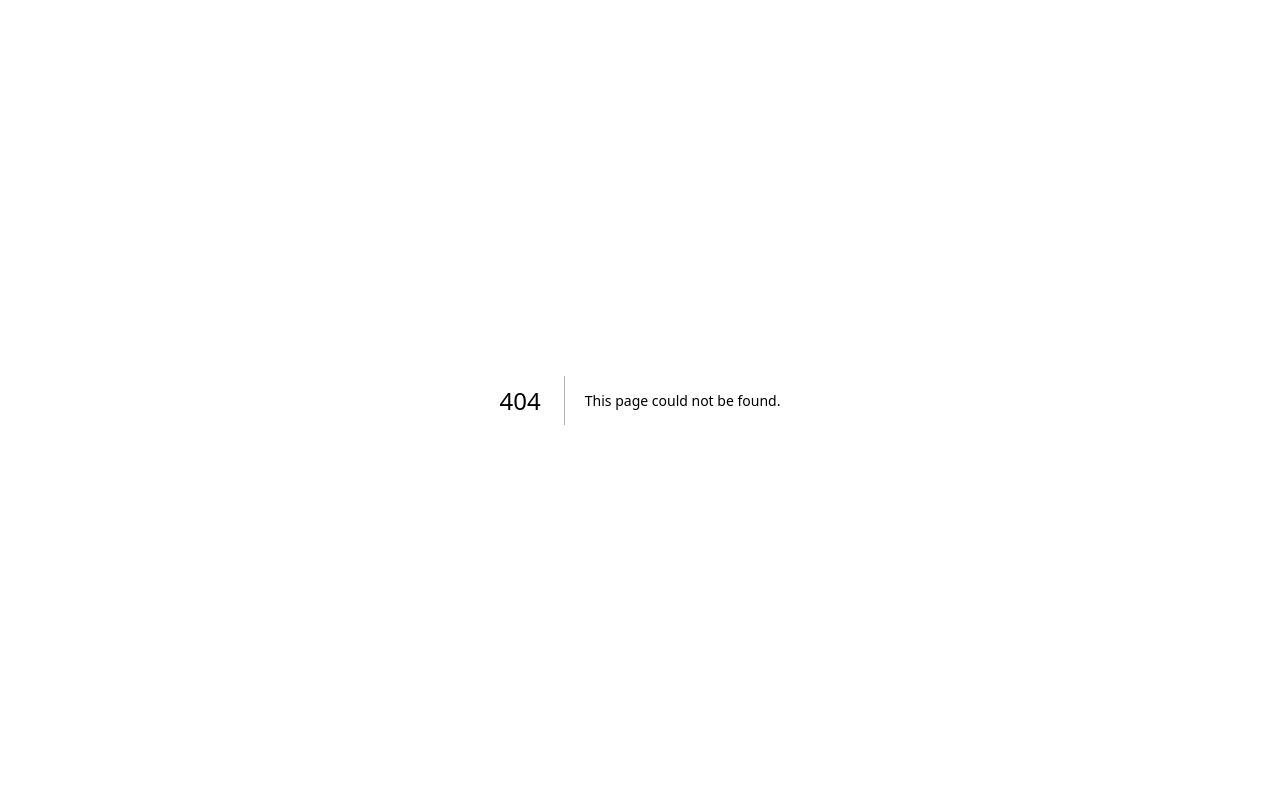
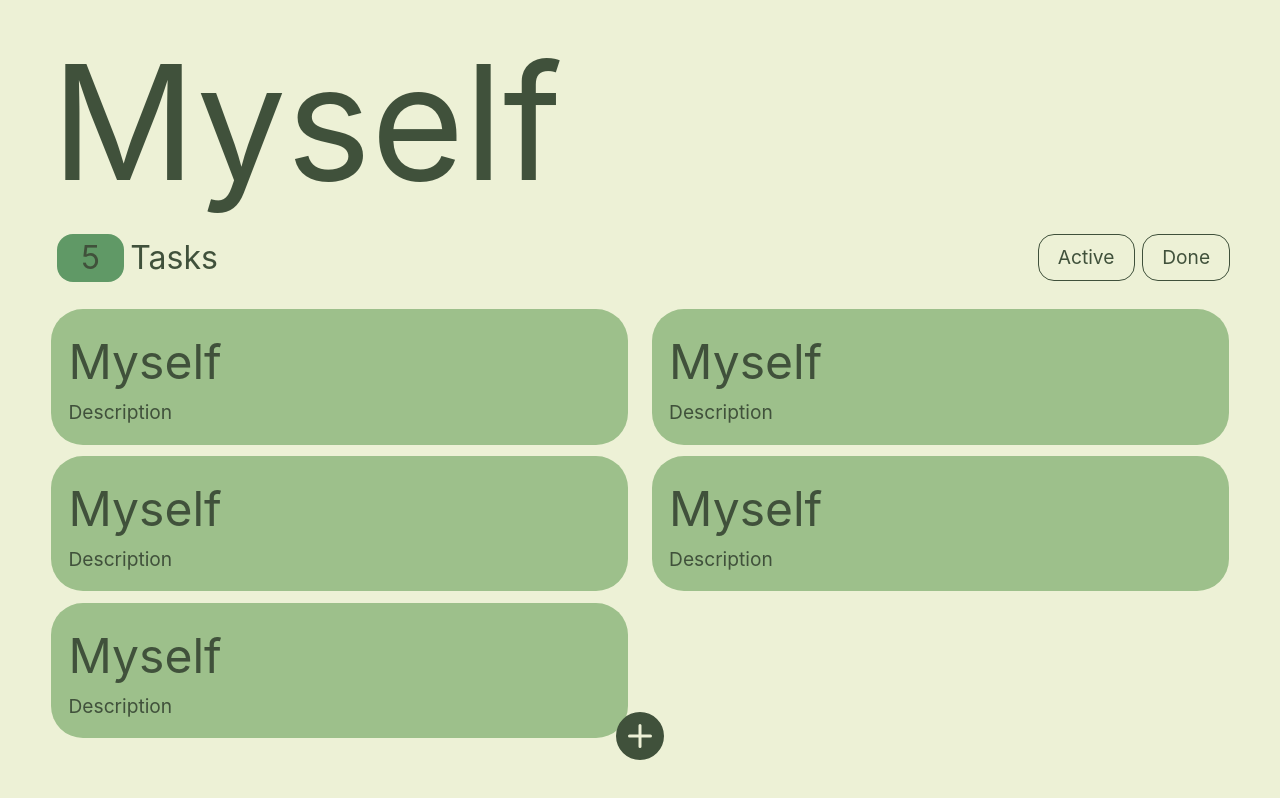
Before and after one commit to kokoblack/todo, a Next.js app: page /todo in a window 1280 px wide. Before the commit this address had no page. Built offline with nearby package versions, Linux system fonts and the light colour scheme.

Commit message:
add todo and detailed page

```diff
--- a/pages/index.tsx
+++ b/pages/index.tsx
@@ -1,6 +1,5 @@
 import { Flex, Spacer, Box, Text, Grid, Input, Button } from "@chakra-ui/react";
 import { BsPlusCircleFill, BsThreeDots } from "react-icons/bs";
-import { HiOutlinePlusSm } from "react-icons/hi";
 import { useState } from "react";
 
 const Home = () => {
@@ -39,6 +38,7 @@ const Home = () => {
           fontSize={{ base: "20vw", sm: "16vw", lg: "10rem" }}
           lineHeight={{ base: "18vw", sm: "13vw", lg: "8rem" }}
           mb="3rem"
+          mt='2rem'
         >
           Good <br /> {checkHour()}
         </Box>
@@ -61,7 +61,6 @@ const Home = () => {
         </Flex>
 
         <Flex
-          flex="flex"
           justifyContent="start"
           alignItems="center"
           gap="1rem"
--- /dev/null
+++ b/pages/todo.tsx
@@ -0,0 +1,154 @@
+import { Flex, Spacer, Box, Text, Grid, Input, Button } from "@chakra-ui/react";
+import { BsPlusCircleFill } from "react-icons/bs";
+import { useState } from "react";
+
+const todo = () => {
+  const [addTask, setAddTask] = useState(false);
+
+  return (
+    <>
+      <Box
+        px="4%"
+        py="2%"
+        bgColor="#EDF1D6"
+        color="#40513B"
+        maxW="1440px"
+        mx="auto"
+      >
+        <Box
+          fontSize={{ base: "20vw", sm: "16vw", lg: "10rem" }}
+          lineHeight={{ base: "18vw", sm: "13vw", lg: "8rem" }}
+          mb="3rem"
+          mt="2rem"
+        >
+          Myself
+        </Box>
+
+        <Flex
+          justifyContent="start"
+          alignItems="center"
+          px=".5%"
+          fontSize={{ base: "7vw", sm: "2rem" }}
+          color="#40513B"
+        >
+          <Flex justifyContent="start" alignItems="center" gap="4%">
+            <Text
+              fontSize={{ base: "6vw", sm: "2rem" }}
+              bgColor="#609966"
+              px={{ base: "6vw", sm: "1.5rem" }}
+              py={{ base: ".7vw", sm: "0" }}
+              borderLeftRadius={{ base: "4vw", sm: "2xl" }}
+              borderRightRadius={{ base: "4vw", sm: "2xl" }}
+            >
+              5
+            </Text>
+            <Text>Tasks</Text>
+          </Flex>
+          <Spacer />
+          <Flex justifyContent="start" alignItems="center" gap="4%">
+            <Box
+              fontSize={{ base: "5vw", sm: "1.2rem" }}
+              bgColor="#EDF1D6"
+              px={{ base: "4vw", sm: "1.2rem" }}
+              py={{ base: "1vw", sm: ".5rem" }}
+              borderLeftRadius={{ base: "2vw", sm: "2xl" }}
+              borderRightRadius={{ base: "2vw", sm: "2xl" }}
+              borderColor="#609966"
+              border="1px"
+              _hover={{ bgColor: "#609969" }}
+              cursor="pointer"
+            >
+              Active
+            </Box>
+            <Box
+              fontSize={{ base: "5vw", sm: "1.2rem" }}
+              bgColor="#EDF1D6"
+              px={{ base: "4vw", sm: "1.2rem" }}
+              py={{ base: "1vw", sm: ".5rem" }}
+              borderLeftRadius={{ base: "2vw", sm: "2xl" }}
+              borderRightRadius={{ base: "2vw", sm: "2xl" }}
+              borderColor="#609966"
+              border="1px"
+              _hover={{ bgColor: "#609969" }}
+              cursor="pointer"
+            >
+              Done
+            </Box>
+          </Flex>
+        </Flex>
+
+        <Grid
+          templateColumns={{ base: "1fr", lg: "1fr 1fr" }}
+          placeItems="center"
+          columnGap="2%"
+          mt="1rem"
+        >
+          {[1, 2, 3, 4, 5].map((todo: number) => (
+            <Box
+              key={todo}
+              w="100%"
+              mt="2%"
+              borderLeftRadius={{ base: "8vw", sm: "2rem" }}
+              borderRightRadius={{ base: "8vw", sm: "2rem" }}
+              bgColor="#9DC08B"
+              p={{ base: "6%", sm: "3%" }}
+            >
+              <Text fontSize={{ base: "8vw", sm: "3rem" }}>Myself</Text>
+              <Text fontSize={{ base: "4vw", sm: "1.2rem" }}>Description</Text>
+            </Box>
+          ))}
+        </Grid>
+
+        {!addTask && (
+          <Box
+            onClick={() => setAddTask(true)}
+            position="fixed"
+            bottom="5%"
+            left="50%"
+            ml={{ base: "-5vw", sm: "-1.5rem" }}
+            fontSize={{ base: "10vw", sm: "3rem" }}
+            cursor="pointer"
+          >
+            <BsPlusCircleFill />
+          </Box>
+        )}
+
+        {addTask && (
+          <Flex
+            justify="center"
+            align="center"
+            gap="2%"
+            position="fixed"
+            bottom="5%"
+            left="50%"
+            w="100%"
+            ml="-50%"
+          >
+            <Input
+              bgColor="#EDF1D6"
+              placeholder="Add Todo"
+              _placeholder={{ color: "#40513B" }}
+              borderColor="#40513B"
+              size={{ base: "lg", sm: "lg" }}
+              _focus={{ border: "none", outline: "none" }}
+              w={{ base: "70%", sm: "50%" }}
+            />
+            <Button
+              onClick={() => setAddTask(false)}
+              bgColor="#40513B"
+              variant="solid"
+              cursor="pointer"
+              color="#EDF1D6"
+              _hover={{ opacity: "0.9" }}
+              size={{ base: "lg", sm: "lg" }}
+            >
+              Add
+            </Button>
+          </Flex>
+        )}
+      </Box>
+    </>
+  );
+};
+
+export default todo;
```
Also changed, not shown: pages/detailed.tsx (added, +108 -0 lines), components/button.tsx (added).
